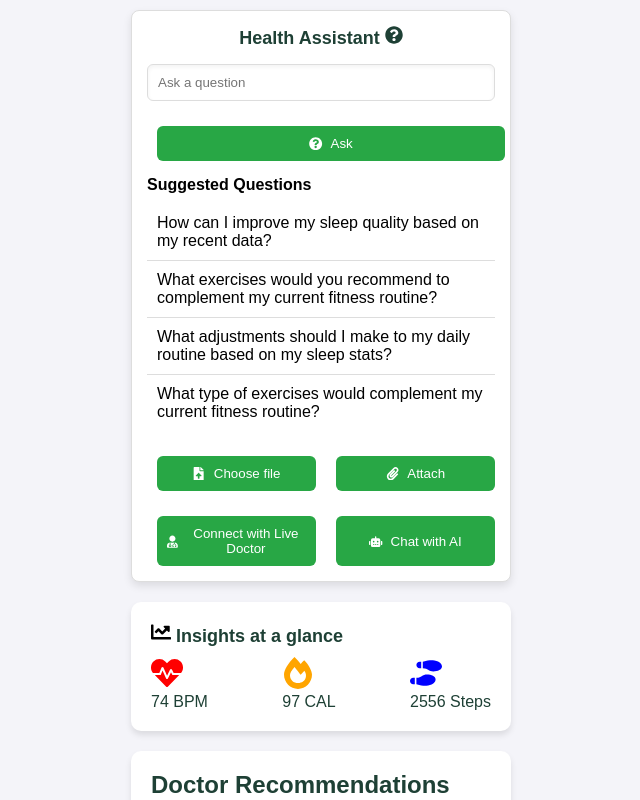
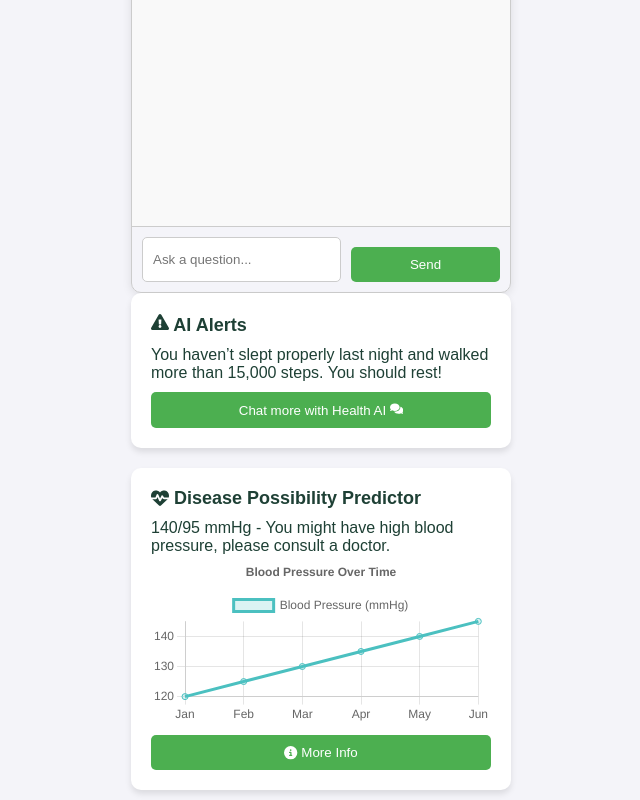
Before and after one commit to akshat1423/wearlytics, a React (Create React App) app: page / in a window 1280 px wide. Shown: the part 980-1780 px from the top of the page, without its empty margins (319-959 px from the left). Built offline with nearby package versions, Linux system fonts and the light colour scheme.

Commit message:
chat app improvement

```diff
--- a/src/App.js
+++ b/src/App.js
@@ -18,6 +18,7 @@ function App() {
       <Header />
       <SmartwatchConnectedCard/>
       <HealthSummary />
+      <ChatApp />
       <AIAlerts />
       <DiseasePredictor />
       <HealthAssistant />
@@ -26,7 +27,6 @@ function App() {
       <HealthReports />
       <HealthReportDetails />
       <BlogSection />
-      <ChatApp />
     </div>
   );
 }
--- a/src/components/ChatApp.css
+++ b/src/components/ChatApp.css
@@ -9,6 +9,12 @@
     border: 1px solid #ccc;
     border-radius: 10px;
     box-shadow: 0 2px 10px rgba(0, 0, 0, 0.1);
+}
+
+.doctor-recommendation h2 {
+    margin-bottom: 15px;
+    font-size: 1.5rem;
+    text-align: center; /* Center the heading */
 }
 
 .chat-window {
@@ -26,14 +32,14 @@
 }
 
 .user-message {
-    align-self: flex-end;
-    background-color: #007bff;
+    align-self: flex-end; /* Align user messages to the right */
+    background-color: #4CAF50; /* User message background */
     color: white;
 }
 
 .assistant-message {
-    align-self: flex-start;
-    background-color: #e2e2e2;
+    align-self: flex-start; /* Align assistant messages to the left */
+    background-color: #e2e2e2; /* Assistant message background */
 }
 
 .input-container {
@@ -49,16 +55,16 @@ input {
     border-radius: 5px;
 }
 
-button {
+.chat-btn {
     margin-left: 10px;
     padding: 10px 15px;
     border: none;
-    background-color: #007bff;
+    background-color: #4CAF50; /* Button background */
     color: white;
     border-radius: 5px;
     cursor: pointer;
 }
 
-button:hover {
-    background-color: #0056b3;
+.chat-btn:hover {
+    background-color: #45a049; /* Button hover color */
 }
--- a/src/components/ChatApp.js
+++ b/src/components/ChatApp.js
@@ -43,11 +43,21 @@ const ChatApp = () => {
         }
     };
 
+    const handleKeyDown = (e) => {
+        if (e.key === 'Enter') {
+            handleSend();
+        }
+    };
+
     return (
         <div className="chat-container">
+            <h2 className="doctor-recommendation">AI Health Assistant</h2>
             <div className="chat-window">
                 {messages.map((msg, index) => (
-                    <div key={index} className={`message ${msg.user ? 'user-message' : 'assistant-message'}`}>
+                    <div
+                        key={index}
+                        className={`message ${msg.user ? 'user-message' : 'assistant-message'}`}
+                    >
                         {msg.text}
                     </div>
                 ))}
@@ -57,9 +67,10 @@ const ChatApp = () => {
                     type="text"
                     value={query}
                     onChange={(e) => setQuery(e.target.value)}
+                    onKeyDown={handleKeyDown}
                     placeholder="Ask a question..."
                 />
-                <button onClick={handleSend}>Send</button>
+                <button className="chat-btn" onClick={handleSend}>Send</button>
             </div>
         </div>
     );
```
